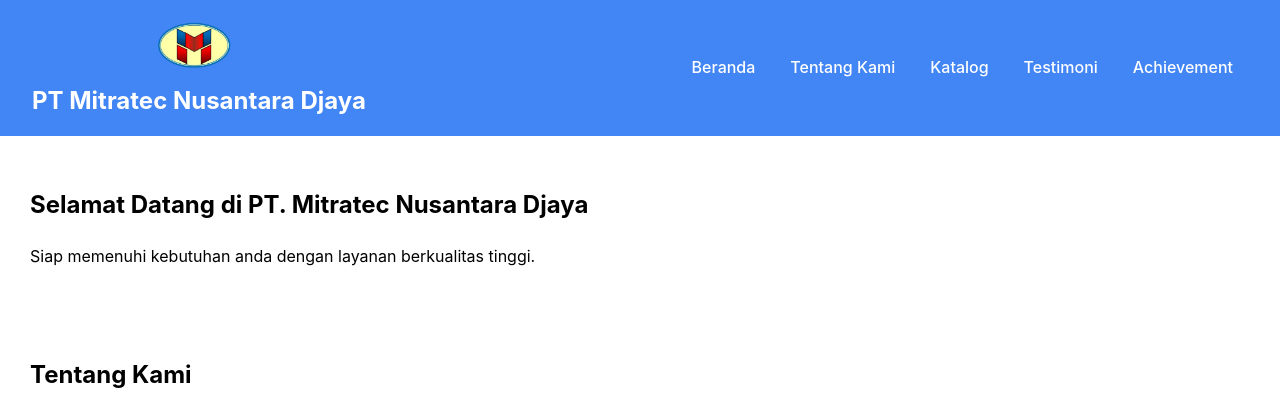
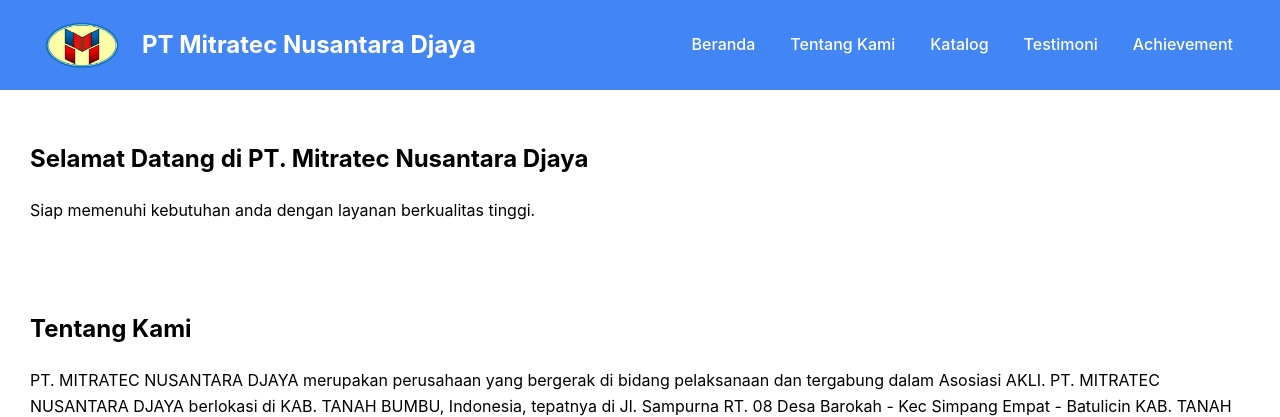
Before and after one commit to samryn/company_profile2, a PHP site: page / in a window 1280 px wide. Shown: the top 417 px of the page. Run offline with PHP 8.4, Linux system fonts and the light colour scheme.

Commit message:
ralat logo

```diff
--- a/style.css
+++ b/style.css
@@ -16,6 +16,11 @@ header {
 .logo {
   width: 100px; /* atur ukuran logo */
   margin-right: 10px;
+}
+
+.brand {
+  display: flex;
+  align-items: center;
 }
 
 .navbar {
```
